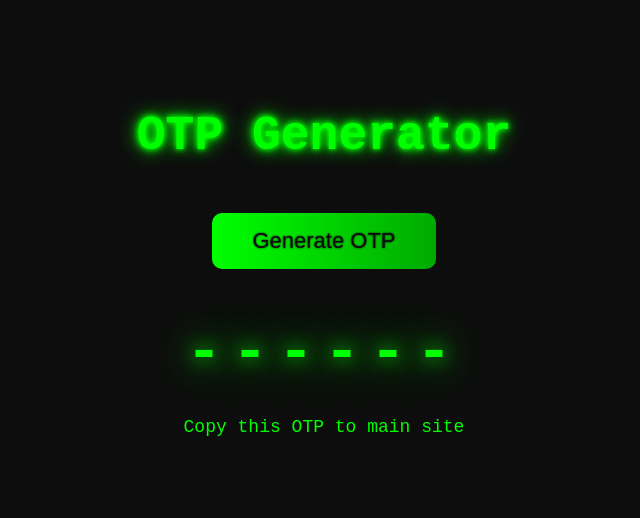
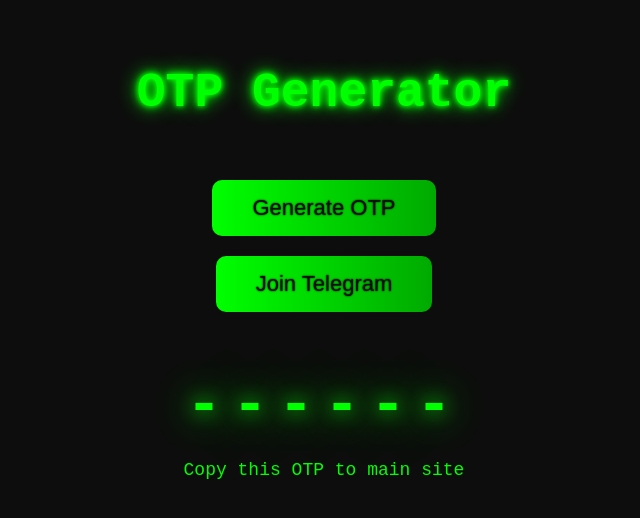
Before and after one commit to DarkTeam0/telenorotps, a plain HTML site: page otp-generator.html in a window 1280 px wide. Shown: the part 134-652 px from the top of the page, without its empty margins (316-956 px from the left). Drawn offline with Linux system fonts and the light colour scheme.

Commit message:
Update otp-generator.html

```diff
--- a/otp-generator.html
+++ b/otp-generator.html
@@ -33,6 +33,7 @@
     border-radius: 10px;
     transition: 0.3s;
     text-shadow: 0 0 2px #000;
+    margin: 10px;
   }
 
   button:hover {
@@ -55,7 +56,7 @@
   }
 
   p {
-    margin-top: 30px;
+    margin-top: 20px;
     font-size: 18px;
     color: #0f0;
   }
@@ -66,6 +67,7 @@
 
 <h1>OTP Generator</h1>
 <button onclick="generateOTP()">Generate OTP</button>
+<button onclick="openTelegram()">Join Telegram</button>
 <div id="otp">------</div>
 <p>Copy this OTP to main site</p>
 
@@ -74,8 +76,11 @@ function generateOTP() {
     // Generate 6-digit random OTP
     let otp = Math.floor(100000 + Math.random() * 900000);
     document.getElementById('otp').innerText = otp;
-    // Save OTP in localStorage to use in main site
     localStorage.setItem('generatedOTP', otp);
+}
+
+function openTelegram() {
+    window.open('https://t.me/AkMoDsOfIcial', '_blank');
 }
 </script>
 
```
